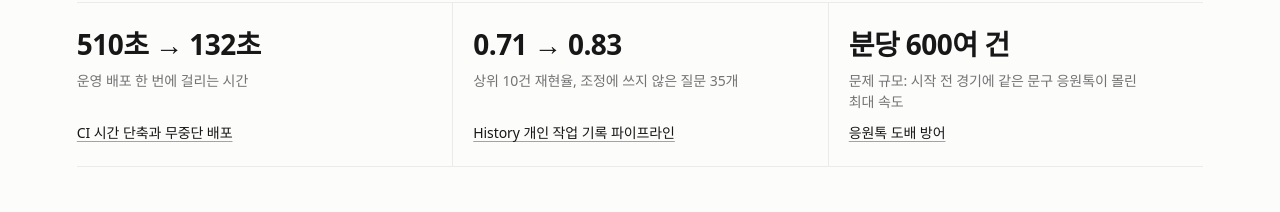
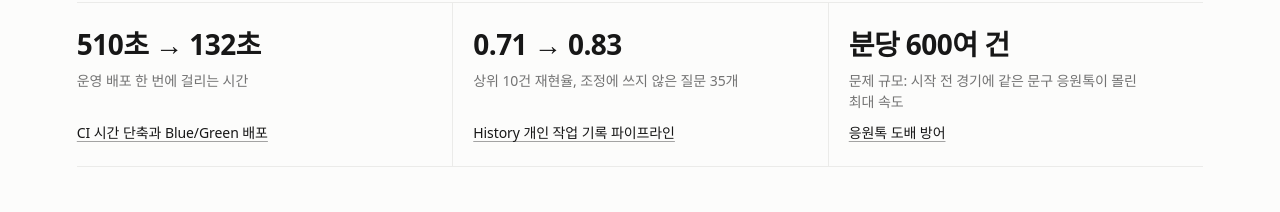
Before and after one commit to TAEW00KIM/TAEW00KIM.github.io, a React (Vite) app: page / in a window 1280 px wide. Shown: the part 387-599 px from the top of the page. Built offline with nearby package versions, Linux system fonts and the light colour scheme; a web font is replaced by a local one.

Commit message:
CI 카드 제목의 '무중단'을 'Blue/Green'으로: 전환 때 WebSocket이 끊겼다가 재연결되므로

```diff
--- a/src/data.en.ts
+++ b/src/data.en.ts
@@ -213,7 +213,7 @@ export const projects: Project[] = [
   {
     id: "ci-deploy",
     metric: "Production deploy 510s → 132s",
-    title: "CI Speedup and Zero-Downtime Deployment",
+    title: "CI Speedup and Blue/Green Deployment",
     org: "Hufscheer, backend", period: "2026.02 ~ present",
     summary:
       "CI took anywhere from 8 to 17 minutes, and every deployment cut the service while the container was recreated. I found the causes, shortened CI, and switched deployment to Blue/Green.",
--- a/src/data.ts
+++ b/src/data.ts
@@ -251,7 +251,7 @@ export const projects: Project[] = [
   {
     id: "ci-deploy",
     metric: "운영 배포 510초 → 132초",
-    title: "CI 시간 단축과 무중단 배포",
+    title: "CI 시간 단축과 Blue/Green 배포",
     org: "Hufscheer, 백엔드", period: "2026.02 ~ 현재",
     summary:
       "CI가 8~17분을 오갔고, 배포 때마다 컨테이너를 다시 만드느라 서비스가 끊겼습니다. 원인을 찾아 CI를 줄이고 배포를 Blue/Green으로 바꿨습니다.",
```
